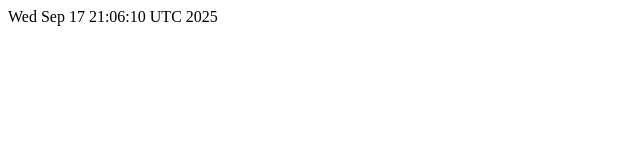
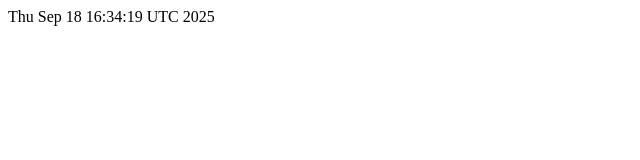
Before and after one commit to RadStr-bot/0de93488-9177-431a-94e4-527152d813a0-publication-repo, a plain HTML site: page docs-dir/index.html in a window 1280 px wide. Shown: the full height of the page, 0-640 px from the left. Drawn offline with Linux system fonts and the light colour scheme.

Commit message:
Commit from GitHub action

```diff
--- a/docs-dir/index.html
+++ b/docs-dir/index.html
@@ -1 +1 @@
-<html>Wed Sep 17 21:06:10 UTC 2025</html>
+<html>Thu Sep 18 16:34:19 UTC 2025</html>
```
Also changed, not shown: 2 other files.
